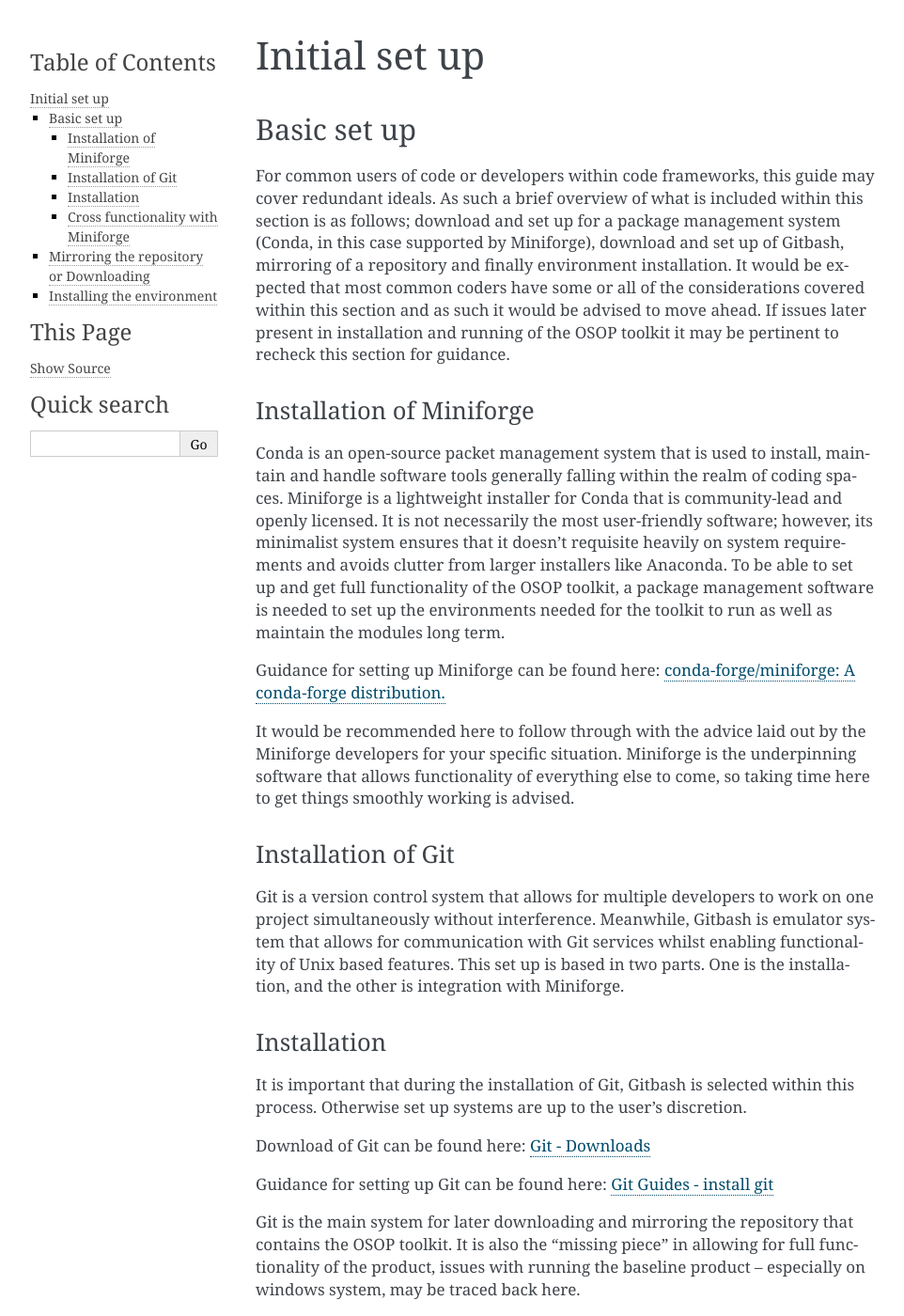
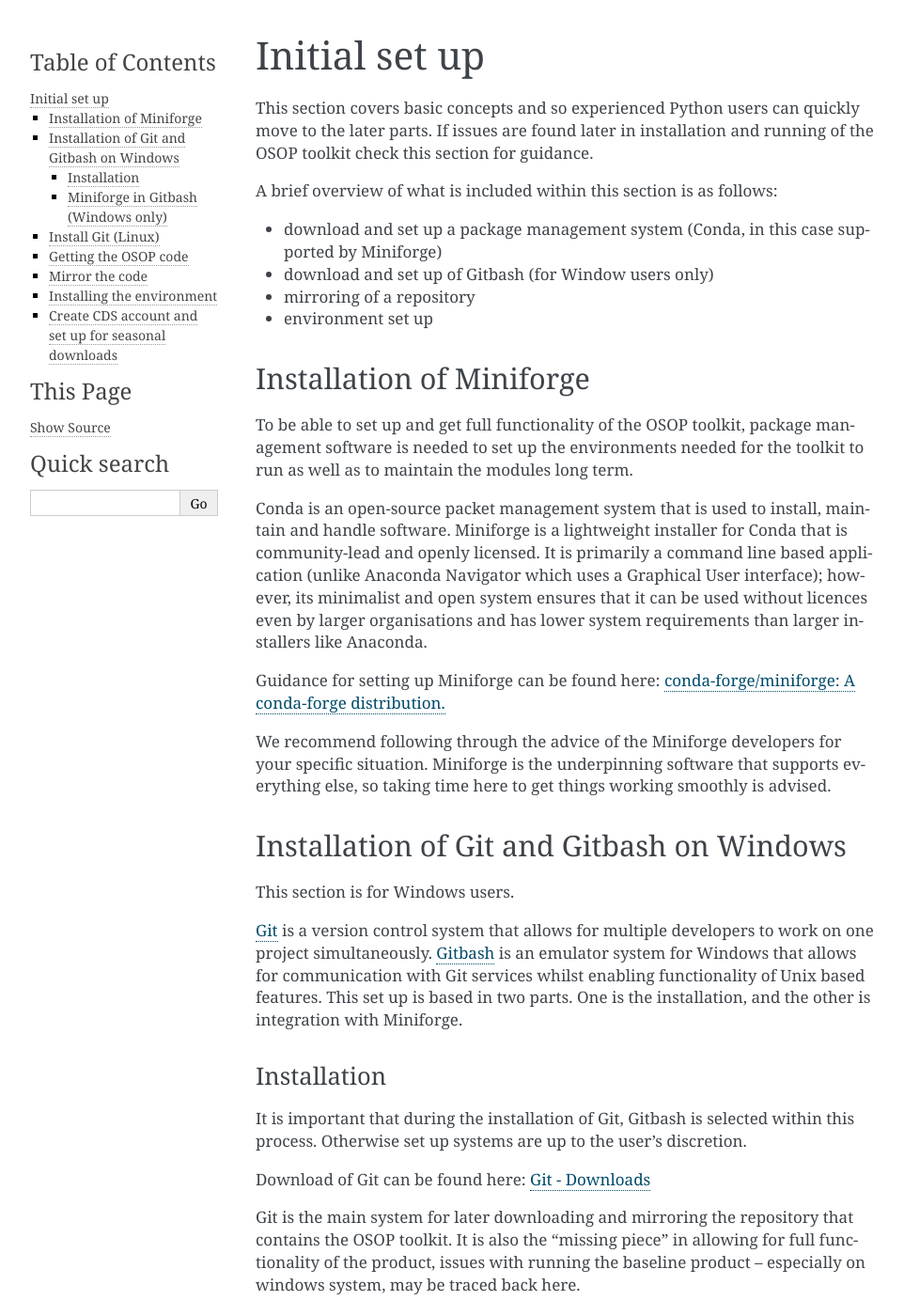
Before and after one commit to OSFTools/osop, a Sphinx documentation site: the page built from docs/source/set_up.md, in a window 1280 px wide and 1400 px high. Shown: the whole window at 94% size, without its empty margins (148-1110 px from the left). Built offline with Sphinx 7.4.7, drawn with Linux system fonts in a browser that asks for light colours; some of the changed text lies outside the part shown.

Commit message:
polish text of documentation (#156)
* initial refactor - resume with latest HEAD

* tidy up formatting of split pages

* start wordsmithing

* further changes - first pass complete

````diff
--- a/docs/source/index.rst
+++ b/docs/source/index.rst
@@ -2,8 +2,8 @@
 ==================
 
 The Objective Seasonal Outlook Package (OSOP) is a toolkit designed to
-support objective seasonal forecasting. It contains a sub-set of Python
-and shell scripting that can be edited and tailored to the user\'s
+support objective seasonal forecasting. It contains a collection of Python
+and shell scripts that can be edited and tailored to the user\'s
 needs. The code can be found in the OSOP GitHub repository in the
 Objective Seasonal Forecasting (OFS) Tools GitHub. The product is open
 source and intended for co-production as such it is encouraged for users
--- a/docs/source/set_up.md
+++ b/docs/source/set_up.md
@@ -1,47 +1,52 @@
 # Initial set up
 
-## Basic set up
+This section covers basic concepts and so experienced Python users can
+quickly move to the later parts. If issues are found later in
+installation and running of the OSOP toolkit check this section for
+guidance.
 
-For common users of code or developers within code frameworks, this
-guide may cover redundant ideals. As such a brief overview of what is
-included within this section is as follows; download and set up for a
-package management system (Conda, in this case supported by
-Miniforge), download and set up of Gitbash, mirroring of a repository
-and finally environment installation. It would be expected that most
-common coders have some or all of the considerations covered within
-this section and as such it would be advised to move ahead. If issues
-later present in installation and running of the OSOP toolkit it may
-be pertinent to recheck this section for guidance.
+A brief overview of what is
+included within this section is as follows:
 
-### Installation of Miniforge
+* download and set up a package management system (Conda, in this case supported by
+Miniforge)
+* download and set up of Gitbash (for Window users only)
+* mirroring of a repository
+* environment set up
+
+## Installation of Miniforge
+
+To be able to set up and get full functionality of the OSOP toolkit,
+package management software is needed to set up the environments
+needed for the toolkit to run as well as to maintain the modules long
+term.
 
 Conda is an open-source packet management system that is used to
-install, maintain and handle software tools generally falling within
-the realm of coding spaces. Miniforge is a lightweight installer for
-Conda that is community-lead and openly licensed. It is not
-necessarily the most user-friendly software; however, its minimalist
-system ensures that it doesn't requisite heavily on system
-requirements and avoids clutter from larger installers like Anaconda.
-To be able to set up and get full functionality of the OSOP toolkit, a
-package management software is needed to set up the environments
-needed for the toolkit to run as well as maintain the modules long
-term.
+install, maintain and handle software. Miniforge is a lightweight
+installer for Conda that is community-lead and openly licensed. It is
+primarily a command line based application (unlike Anaconda Navigator
+which uses a Graphical User interface); however, its minimalist and
+open system ensures that it can be used without licences even by
+larger organisations and has lower system requirements than larger
+installers like Anaconda.
 
 Guidance for setting up Miniforge can be found here:
 [conda-forge/miniforge: A conda-forge
 distribution.](https://github.com/conda-forge/miniforge)
 
-It would be recommended here to follow through with the advice laid
-out by the Miniforge developers for your specific situation. Miniforge
-is the underpinning software that allows functionality of everything
-else to come, so taking time here to get things smoothly working is
-advised.
+We recommend following through the advice of the Miniforge developers
+for your specific situation. Miniforge is the underpinning software
+that supports everything else, so taking time here to get things
+working smoothly is advised.
 
-### Installation of Git
+## Installation of Git and Gitbash on Windows
 
-Git is a version control system that allows for multiple developers to
-work on one project simultaneously without interference. Meanwhile,
-Gitbash is emulator system that allows for communication with Git
+This section is for Windows users.
+
+[Git](https://git-scm.com/) is a version control system that allows for multiple developers to
+work on one project simultaneously. [Gitbash](https://gitforwindows.org/) is
+an emulator system for Windows
+that allows for communication with Git
 services whilst enabling functionality of Unix based features. This
 set up is based in two parts. One is the installation, and the other
 is integration with Miniforge.
@@ -55,8 +60,6 @@
 Download of Git can be found here: [Git -
 Downloads](https://git-scm.com/downloads)
 
-Guidance for setting up Git can be found here: [Git Guides - install
-git](https://github.com/git-guides/install-git)
 
 Git is the main system for later downloading and mirroring the
 repository that contains the OSOP toolkit. It is also the "missing
@@ -64,29 +67,28 @@
 running the baseline product -- especially on windows system, may be
 traced back here.
 
-### Cross functionality with Miniforge
+### Miniforge in Gitbash (Windows only)
 
-Git does not necessarily function with Conda out the gate. Before
-setting up the toolkit Git needs to be configured with Conda so that
+Gitbash does not necessarily work with Conda straight away. Before
+setting up the toolkit Gitbash needs to be configured so that conda
 packages can be loaded within the Git space.
 
 The first check here is to see if its configured to work from
 download. Open a Gitbash terminal via the search bar at the bottom --
 type Git bash and it should come up. Upon completion a terminal should
-appear. Typing `conda --version` will result in two options. The first
-means that Git is configured with conda straight away, this will be if
-it displays something along the lines of conda 25.3.1. The other
-option is that it returns conda command not found, this means that
-conda is not added to the systems PATH.
+appear. Typing `conda --version` will result in two options. If this
+displays something like `conda 25.3.1` thenthis  means that it is
+configured with conda and you can go onto the next section. The other
+option is that it returns `bash: conda: command not found`, this means
+that conda is not added to the systems PATH.
 
 To fix this issue the following is advised. Type `nano ~/.bashrc` and
-enter onwards. A text file system should appear. At the bottom of this
+press enter. A text file system should appear. At the bottom of this
 document (it may be blank upon opening, just type from there) place in
 the following lines:
 
-```
+```bash
 . "/c/Users/\<username\>/miniforge3/etc/profile.d/conda.sh"
-
 conda activate base
 ```
 
@@ -94,7 +96,7 @@
 
 From here press ctrl + x, followed by y and then the enter key. Exit
 Gitbash, open it again and type `conda --version`, this should now
-work and return a conda 25.3.1 or similar.
+work and return  `conda 25.3.1` or similar.
 
 This is the final step in software downloads that will underpin the
 OSOP toolkit. Most of what is outlined here is necessary to run
@@ -102,26 +104,36 @@
 in the OSOP product before finally being able to customise it to your
 specific usage case.
 
-## Mirroring the repository or Downloading
+## Install Git (Linux)
+Guidance for setting up Git on Linux can be found here: [Git Guides -
+install git](https://github.com/git-guides/install-git).
 
-The baseline guidance here is to download the repository as a zip file
+## Getting the OSOP code
+
+The easiest way to get start with the code is to download the repository as a zip file
 and extract. To do this go to this link [OSFTools/osop: Objective
 Seasonal Outlooks Package](https://github.com/OSFTools/osop/) and
 press on the green button that says code. Follow through with download
 as ZIP on the drop-down box that appears. Once downloaded open up
-Gitbash, and navigate to the download. This will usually be a case of
-typing cd Downloads + enter, then ls and enter to confirm that you can
-see a osop-main.zip file. From here type `extract osop-main.zip` and
-enter onwards. This should create a osop-main/ file that can be looked
-into and no longer has the .zip suffix.
+Gitbash, and navigate to the download by
+typing `cd Downloads` + enter, then `ls` and enter to confirm that you can
+see a osop-main.zip file. From here type `unzip osop-main.zip` and
+enter. This should create a osop-main/ folder with the code in it.
 
+To move this to your home directory type:
+`mv osop-main $HOME`
+
+At this stage the repository is now usable locally. The user
+should take a moment to browse the files in the code and explore the functionality of the code.
+
+## Mirror the code
 Alternatively you can mirror the repository. Mirroring a repository is
 what is generally considered to be a shallow copy of the original.
-This is to mean that it copies the system locally but without certain
-abilities in place. Most base level users should find that mirroring
-is plenty for straight forward level usage and manipulation of the
-code. However, developers or users interested in furthering the code
-may want to consider forking the repo instead.
+This means that it copies the system locally but without certain
+abilities. Most base level users should find that mirroring
+is good enough for straightforward usage and manipulation of the
+code. However, developers or users interested in improving the code
+may want to consider cloning the repo instead.
 
 Guidance for mirroring a repository can be found here: [Duplicating a
 repository - GitHub
@@ -130,33 +142,41 @@
 The specific repo can be found here: [OSFTools/osop: Objective
 Seasonal Outlooks Package](https://github.com/OSFTools/osop/)
 
-At this stage the repository is now handleable locally. The user
-should take a moment to gather bearings and explore the functionality
-of what has been done so far. Check that Conda is accessible within
-Gitbash, and that tour around the repository to get a gist of layout
-and location.
-
 ## Installing the environment
 
-The final step in running the OSOP toolkit is to set up the
-dependencies of the python code within the package. The dependencies
-are modules that allow python code to function. They are essentially
-shorthand for larger code that has been written and saved out by a
-developer to allow for more code to be written that utilises these
-base tools. The dependency of a project is usually included in the
-"environment.yml" file found in most repositories. The first step will
-be navigating within the osop-main file discussed in section 2c. This
+The final step in running the OSOP toolkit is to set up the Python
+code to run the package. This makes available the modules that allow the Python code to function.
+
+The first step will be navigating to the osop-main folder discussed in the
+previous section. This
 is usually a case of `cd osop-main` within the directory that holds
 this. If following the download zip section then this will be in
 downloads. Typing `ls` will bring up a list of the files contained
-here. One of which should be the environment.yml
+here. One of which should be the file `osop-spec-file.yml`.
+This contains a detailed list of the packages and the versions
+needed to run the code.
 
 Guidance for installing and activating an environment from a yaml file
-can be found here: [Managing environments --- conda 25.7.1.dev65
-documentation](https://docs.conda.io/projects/conda/en/latest/user-guide/tasks/manage-environments.html)
+can be found here: [Managing environments](https://docs.conda.io/projects/conda/en/latest/user-guide/tasks/manage-environments.html#creating-an-environment-from-an-environment-yml-file)
 under the "*Creating an environment from an environment.yml file*"
 subheading.
 
 This concludes the set-up process of the OSOP toolkit. The next
-section is to outline running the toolkit and then finally exploring
-how to get the best usage out of it for your specific needs.
+section outlines running the toolkit and finally exploring
+how to get the best use out of it for your specific needs.
+
+## Create CDS account and set up for seasonal downloads
+
+To be able to download data you will need to first sign up for
+an ECMWF account if you do not have one already. Start by creating
+an account from
+[Climate Data Store](https://cds.climate.copernicus.eu/#!/home).
+Click "Login-Register" on the top right and "Register New User".
+
+Then follow the instructions on [CDSAPI setup - Climate Data
+Store](https://cds.climate.copernicus.eu/how-to-api). This
+shows you how to get your CDS API key (like a password).
+
+You will also need to visit the download page for ERA5 and Seasonal
+datasets when logged in to the website and accept the terms
+and conditions of use.
````
Also changed, not shown: docs/source/devel.md (+12 -2 lines), docs/source/run.md (+25 -40 lines), docs/source/user_guide.md (+36 -29 lines).
